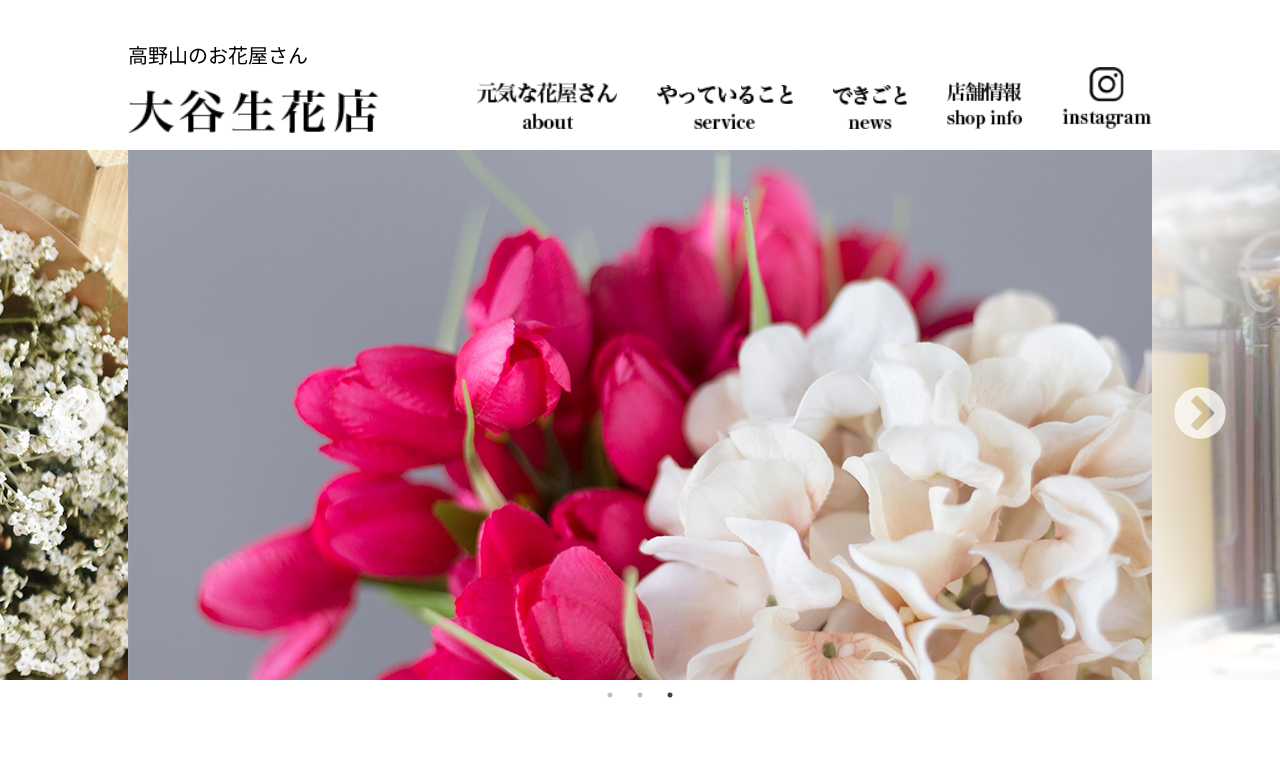
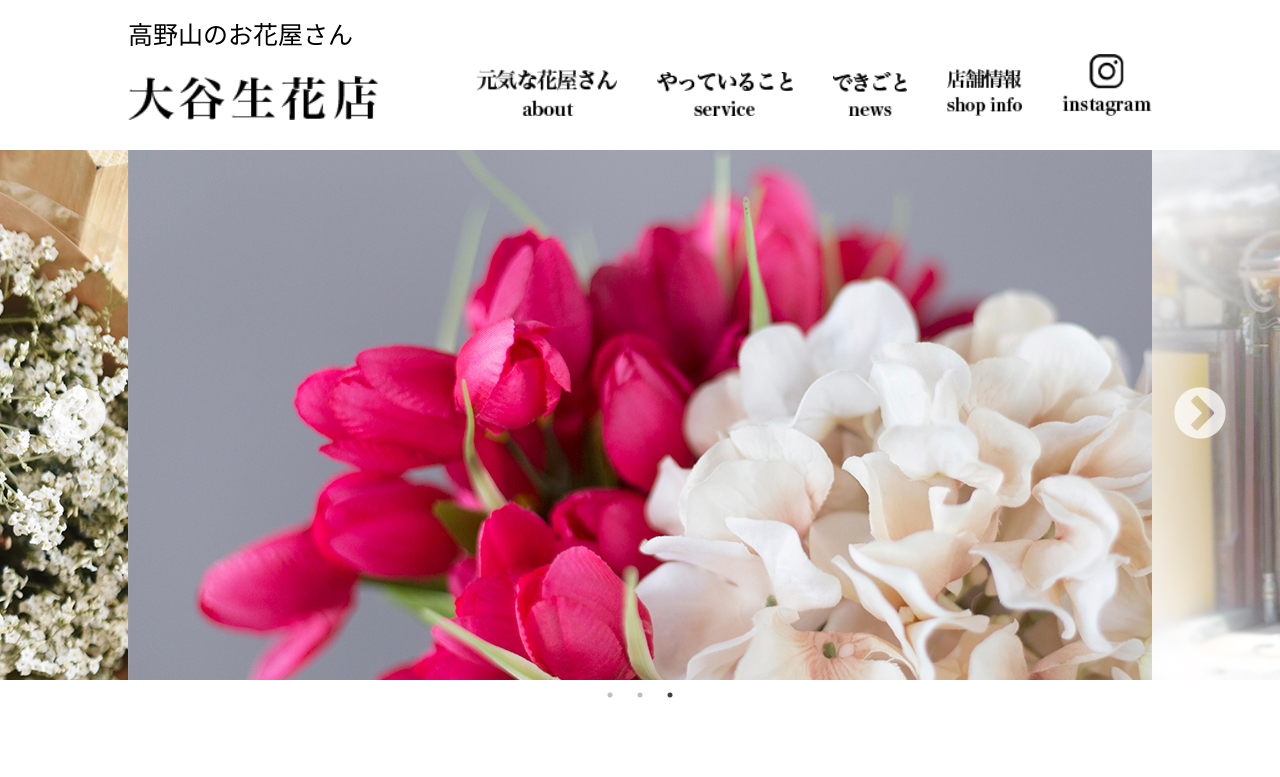
Before and after one commit to 247jm/247jm.github.io, a plain HTML site: page index.html in a window 1280 px wide. Shown: the top 777 px of the page. Drawn offline with nearby package versions, Linux system fonts and the light colour scheme; some packages are replaced by stand-ins of ours.

Commit message:
Update Otani.css

```diff
--- a/css/Otani.css
+++ b/css/Otani.css
@@ -26,7 +26,7 @@ a {
 header .header-contents {
   width: 100%;
   height: 110px;
-  margin: -130px auto;
+  margin: -160px auto;
   position: fixed;
   z-index: 2000;
 }
@@ -34,7 +34,7 @@ header .header-contents {
 header .header-contents::after {
   position: absolute;
   z-index: 10;
-  top: -20px;
+  top: 0px;
   left: 0;
   width: 100%;
   height: calc(100% + 40px);
@@ -72,7 +72,7 @@ header .header-left {
 }
 
 header .header-left > p {
-  font-size: 20px;
+  font-size: 25px;
 }
 
 header .header-left img {
@@ -142,6 +142,7 @@ header .header-right > ul > li:not(:last-of-type) {
   position: absolute;
   z-index: 2001;
   right: 8%;
+  top: 100%;
   -webkit-transform: translateY(-110%);
   transform: translateY(-110%);
   width: 100px;
```
